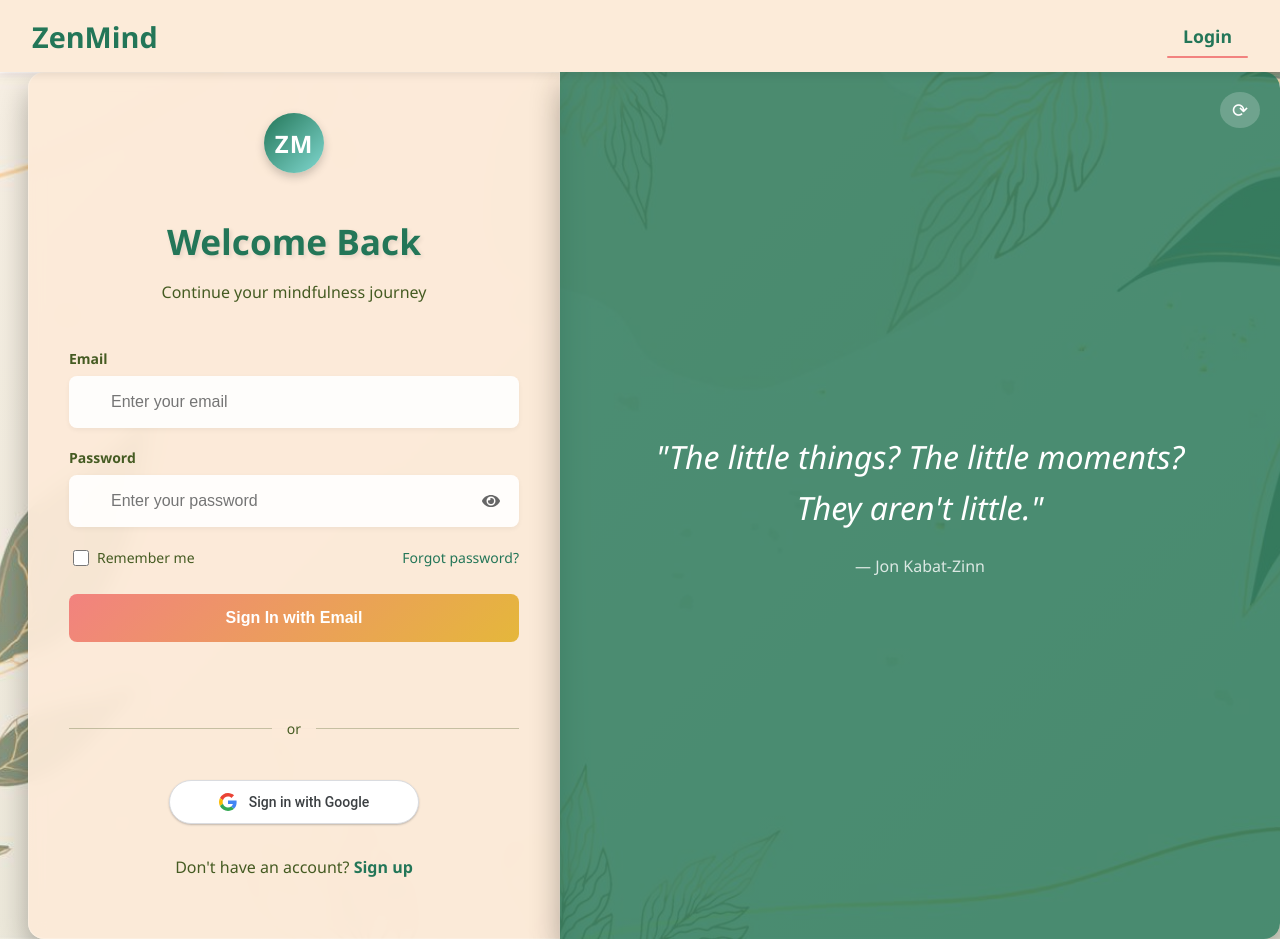
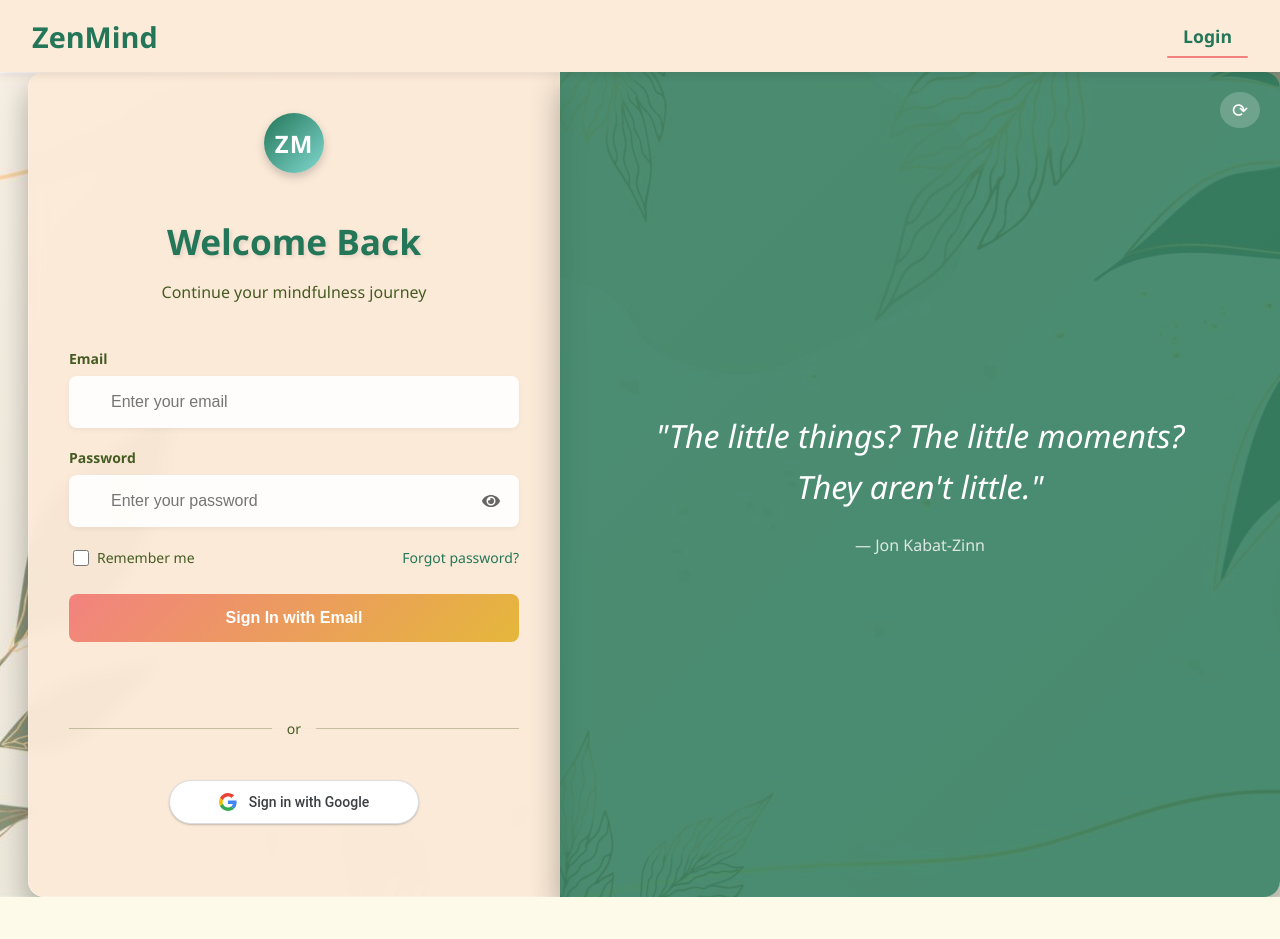
Before and after one commit to vaidikapadigela/ZenMindApp, a React (Create React App) app in the folder zenmind_frontend/: page /Login in a window 1280 px wide. After the commit the page ends 897 px from the top, so only its background shows below. Built offline with nearby package versions, Linux system fonts and the light colour scheme.

Commit message:
login page change

```diff
--- a/zenmind_frontend/src/components/Login.js
+++ b/zenmind_frontend/src/components/Login.js
@@ -268,7 +268,7 @@ const Login = () => {
               </button>
             </div>
           )}
-          <p>Don't have an account? <Link to="/register" className="register-link">Sign up</Link></p>
+          {/* <p>Don't have an account? <Link to="/register" className="register-link">Sign up</Link></p> */}
         </div>
       </div>
 
```
